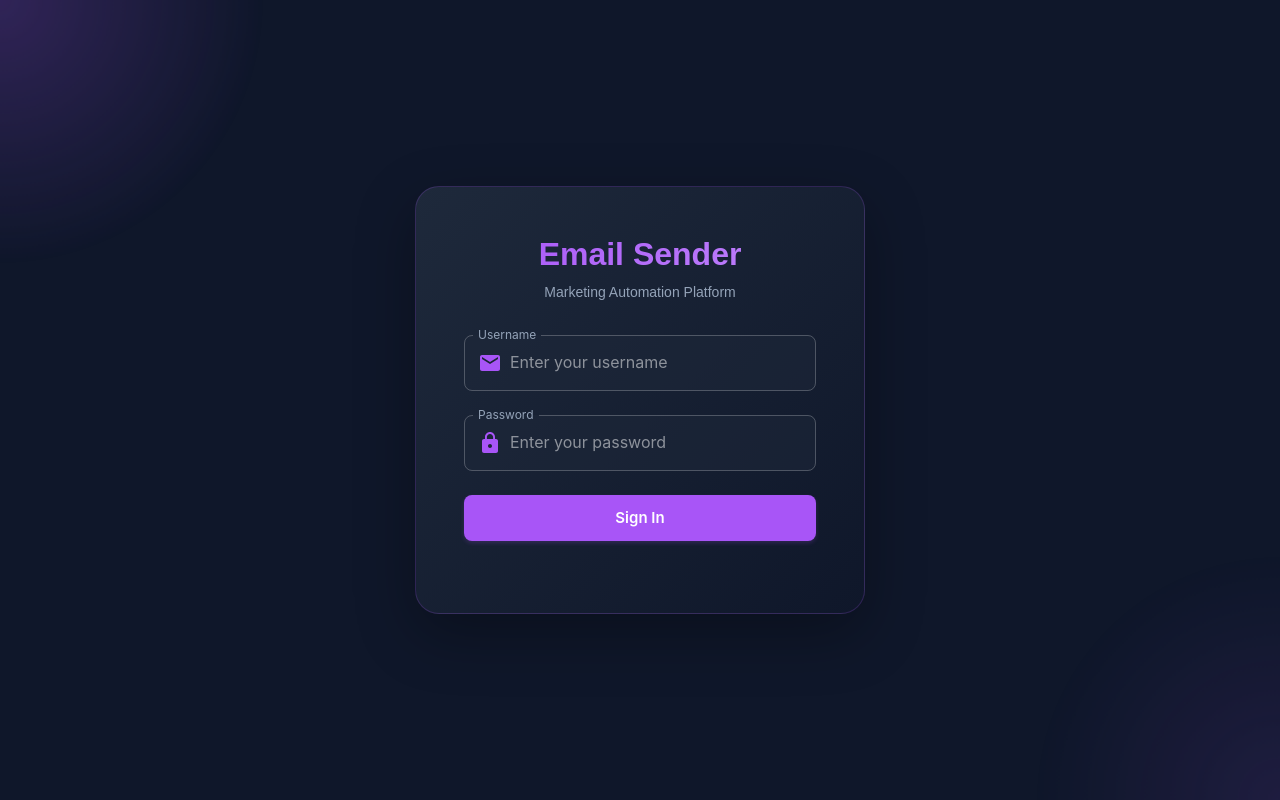
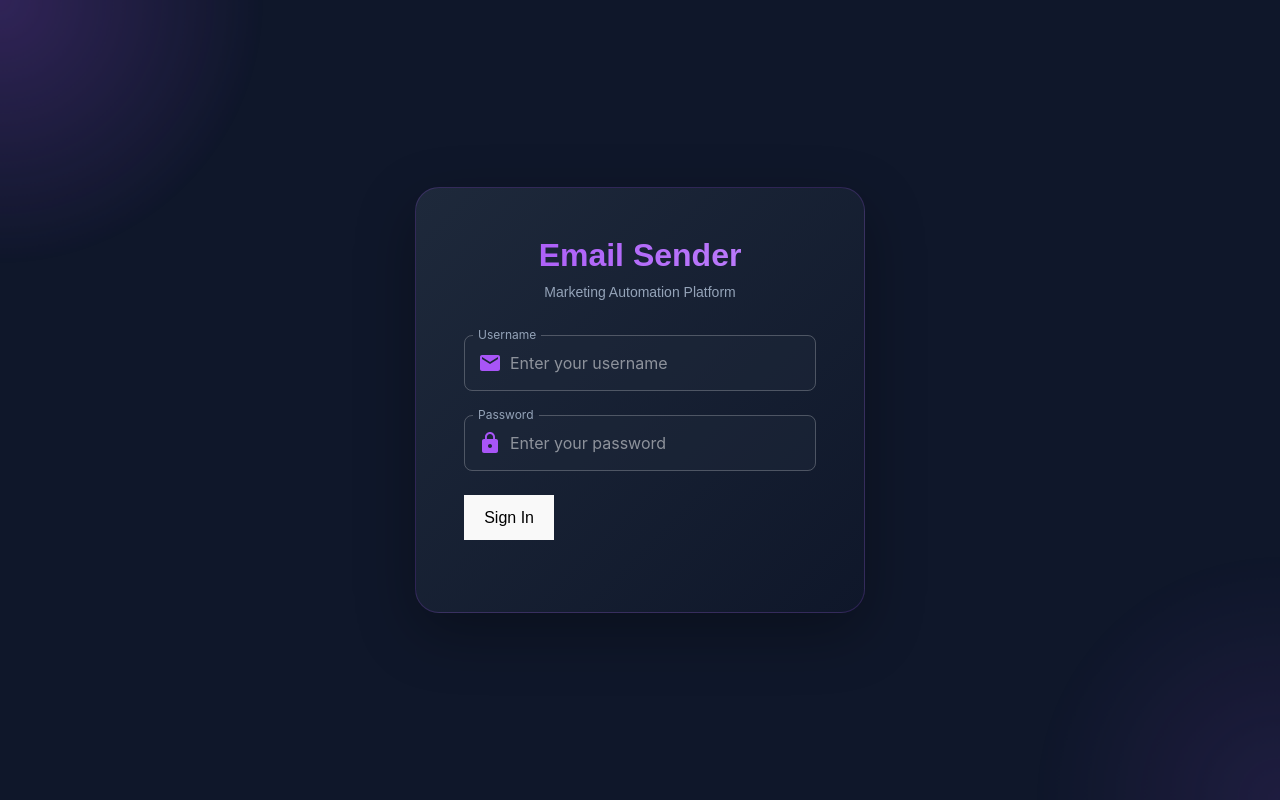
Before and after one commit to nabeelghouri47/Email-Sender-Frontend, a React (Vite) app: page /login in a window 1280 px wide. Built offline with nearby package versions, Linux system fonts and the light colour scheme; no server answers.

Commit message:
change button

```diff
--- a/src/screens/Login.tsx
+++ b/src/screens/Login.tsx
@@ -153,15 +153,9 @@ const Login = () => {
                 </Typography>
               )}
 
-              <Button
-                type="submit"
-                variant="contained"
-                fullWidth
-                loading={loading}
-                size="large"
-              >
-                Sign In
-              </Button>
+              <button type="submit">
+  Sign In
+</button>
 
               <Box mt={3} textAlign="center">
                 {/* <Typography variant="caption" color="textSecondary">
```
